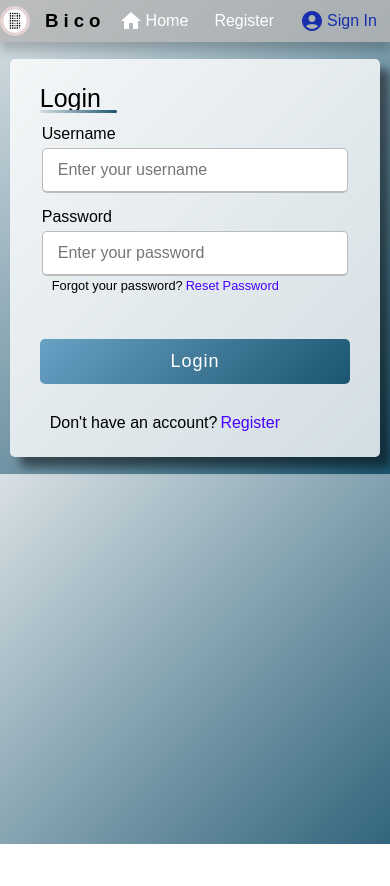
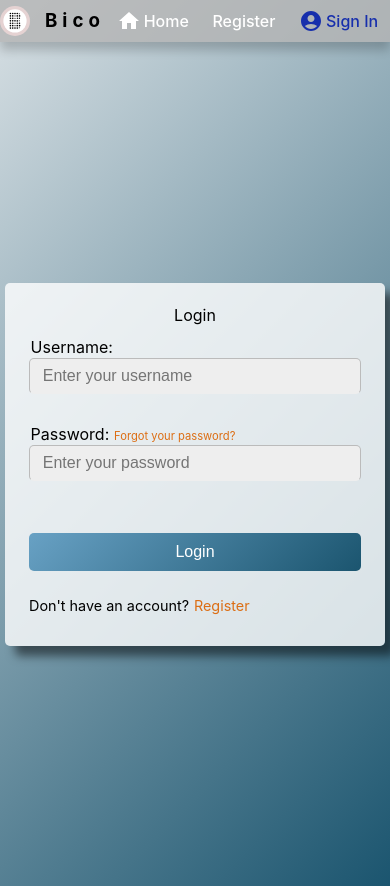
Before and after one commit to nocturnalhum/Bico, a React (Create React App) app in the folder frontend/: page /login in a window 390 px wide. Before the commit the page ends 844 px from the top, so only its background shows below. Built offline with nearby package versions, Linux system fonts and the light colour scheme; the HTML template or start-up script is replaced by a standard one.

Commit message:
Created Forgot Password form and restructured css for responsiveness

```diff
--- a/frontend/src/index.css
+++ b/frontend/src/index.css
@@ -1,51 +1,80 @@
-*,
-*::before,
-*::after {
+@import url('https://fonts.googleapis.com/css2?family=Poppins:ital,wght@0,300;0,400;0,500;0,700;0,900;1,100&family=Roboto:ital,wght@0,100;0,300;0,400;0,700;0,900;1,500&display=swap');
+
+* {
+  margin: 0;
+  padding: 0;
   box-sizing: border-box;
-  font-family: 'Poppins', sans-serif;
 }
 
-@import url('https://fonts.googleapis.com/css2?family=Poppins:ital,wght@0,300;0,400;0,500;0,700;0,900;1,100&family=Roboto:ital,wght@0,100;0,300;0,400;0,700;0,900;1,500&display=swap');
-
 body {
-  /* background: linear-gradient(135deg, #d8e0e4, #1b556f); */
-  font-family: -apple-system, BlinkMacSystemFont, 'Segoe UI', Roboto, Oxygen,
-    Ubuntu, Cantarell, 'Open Sans', 'Helvetica Neue', sans-serif;
-  height: 100vh;
-  width: 100vw;
-  font-weight: 300;
+  font-family: -apple-system, BlinkMacSystemFont, 'Poppins', 'Segoe UI', Roboto,
+    Oxygen, Ubuntu, Cantarell, 'Open Sans', 'Helvetica Neue', sans-serif;
+  line-height: 1;
   background: linear-gradient(135deg, #d8e0e4, #1b556f);
-  margin: 0;
-  padding: 0;
-
-  /* align-items: end; */
 }
 
-.section {
-  height: 90vh;
-  width: 100vw;
-  display: flex;
-  justify-content: center;
-  padding: 1vh 0px;
+.form-group,
+.form-group label,
+.form-group input {
+  width: 100%;
+  margin-bottom: 1rem;
+}
+
+.form-group label {
+  font-size: 1rem;
+  margin-left: 0.1rem;
+}
+
+.form-group input {
+  padding: 0.5rem 0.8rem;
+  margin-top: 0.2rem;
+  border: 1px solid #bbb;
+  border-radius: 5px;
+  border-bottom: 1px solid transparent;
+  background-color: #eee;
+  font-size: 1rem;
+}
+
+.btn {
+  margin: 20px 0;
+  padding: 10px 20px;
+  cursor: pointer;
+  width: 100%;
+  font-size: 1rem;
+  font-weight: 500;
+  border-radius: 5px;
+  border: none;
+}
+
+.btn:hover {
+  opacity: 0.8;
+}
+
+.btn-primary {
+  background: linear-gradient(135deg, #68a1c4, #1b556f);
+  color: #fff;
+}
+
+.btn:hover {
+  background: linear-gradient(-135deg, #80b6d1, #1b556f);
 }
 
 .error-message {
   width: 100%;
-  height: 0;
   display: inline-block;
-  padding: 0px;
-
-  color: red;
+  padding: 5px;
+  background: red;
+  color: #fff;
   text-align: center;
-  /* margin: 0.5rem 0; */
+  margin: 0.5rem 0;
 }
 
-@media (max-width: 380px) {
-  body {
-    height: 125vh;
-  }
-  .section {
-    height: 115vh;
-    padding: 1vh 0px;
-  }
+.success-message {
+  width: 100%;
+  display: inline-block;
+  padding: 5px;
+  background: green;
+  color: #fff;
+  text-align: center;
+  margin: 0.5rem 0;
 }
--- a/frontend/src/pages/ForgotPassword/ForgotPassword.js
+++ b/frontend/src/pages/ForgotPassword/ForgotPassword.js
@@ -18,7 +18,7 @@ const ForgotPassword = () => {
 
     try {
       const { data } = await axios.post(
-        '/api/auth/v1/forgotpassword',
+        '/auth/forgotpassword',
         { email },
         config
       );
@@ -27,19 +27,21 @@ const ForgotPassword = () => {
       setEmail('');
       setTimeout(() => {
         setError('');
-      }, 5000);
+      }, 3000);
     }
   };
   return (
-    <div className='forgotpassword-container'>
-      <form onSubmit={forgotPasswordHandler} className='forgotpassword-form'>
-        <h3 className='forgotpassword-screen__title'>Forgot Password</h3>
+    <div className='forgotpassword-screen'>
+      <form
+        onSubmit={forgotPasswordHandler}
+        className='forgotpassword-screen__form'
+      >
+        <div className='forgotpassword-screen__title'>Forgot Password</div>
         {error && <span className='error-message'>{error}</span>}
         {success && <span className='success-message'>{success}</span>}
         <div className='form-group'>
           <p className='forgotpassword-screen__subtext'>
-            Please enter the email address you register your account with. We
-            will send you reset password confirmation to this email
+            We will send you a link to reset your password to this email.
           </p>
           <label htmlFor='email'>Email:</label>
           <input
--- a/frontend/src/pages/Login/Login.js
+++ b/frontend/src/pages/Login/Login.js
@@ -38,60 +38,49 @@ export default function Login() {
   };
 
   return (
-    <div className='section'>
-      <div className='loginWrapper'>
-        <div className='title'>Login</div>
-        <form onSubmit={loginHandler}>
-          <div className='form-details'>
-            <div className='input-box'>
-              <label htmlFor='username' className='details'>
-                Username
-              </label>
+    <div className='login-screen'>
+      <form onSubmit={loginHandler} className='login-screen__form'>
+        <div className='login-screen__title'>Login</div>
+        {error && <span className='error-message'>{error}</span>}
+        <div className='form-group'>
+          <label htmlFor='username'>Username:</label>
           <input
             required
             type='text'
+            id='username'
             placeholder='Enter your username'
             value={username}
             onChange={(e) => setUsername(e.target.value)}
           />
         </div>
 
-            <div className='input-box'>
-              <label htmlFor='password' className='details'>
-                Password
+        <div className='form-group'>
+          <label htmlFor='password'>
+            Password:
+            <Link to='/resetpassword' className='login-screen__forgotPassword '>
+              Forgot your password?
+            </Link>
           </label>
           <input
             required
             type='password'
+            id='password'
             placeholder='Enter your password'
             value={password}
             onChange={(e) => setPassword(e.target.value)}
           />
-              <div className='text'>
-                <span className='reset-password'>
-                  Forgot your password?
-                  <Link to='/resetpassword' className='login-register '>
-                    Reset Password
-                  </Link>
-                </span>
         </div>
-            </div>
-          </div>
-          {error && <span className='error-message'>{error}</span>}
 
-          <div className='button'>
-            <input type='submit' value='Login' />
-          </div>
-          <div className='text'>
-            <span className='register'>
+        <button type='submit' className='btn btn-primary'>
+          Login
+        </button>
+        <span className='login-screen__subtext'>
           Don't have an account?
-              <Link to='/register' className='login-register '>
+          <Link to='/register' className='link'>
             Register
           </Link>
         </span>
-          </div>
       </form>
-      </div>
     </div>
   );
 }
--- a/frontend/src/pages/Login/login.css
+++ b/frontend/src/pages/Login/login.css
@@ -1,124 +1,40 @@
-.loginWrapper {
-  background-color: rgba(255, 255, 255, 0.8);
-  max-width: 700px;
-  width: 95%;
-  height: 70%;
-  padding: 25px 30px;
+.login-screen {
+  width: 100%;
+  height: 100vh;
+  display: flex;
+  align-items: center;
+  justify-content: center;
+}
+
+.login-screen__form {
+  width: 380px;
+  padding: 1.5rem;
+  background: rgba(255, 255, 255, 0.8);
   border-radius: 5px;
+  /* box-shadow: 0 1rem 2rem rgba(0, 0, 0, 0.2); */
   box-shadow: 10px 10px 10px rgba(0, 0, 0, 0.5);
 }
 
-.loginWrapper .title {
-  /* background-color: red; */
-  font-size: 25px;
-  font-weight: 500;
-  position: relative;
+.login-screen__title {
+  text-align: center;
+  margin-bottom: 1rem;
 }
 
-.loginWrapper .title::before {
-  content: '';
-  position: absolute;
-  height: 3px;
-  width: 25%;
-  bottom: 0;
-  border-radius: 5px;
-  background: linear-gradient(-135deg, #1b556f, #d8e0e4);
+.login-screen__forgotPassword {
+  font-size: 0.7rem;
+  text-decoration: none;
+  margin-left: 0.3rem;
+  color: rgb(220, 110, 20);
 }
 
-.loginWrapper form .form-details {
-  /* background-color: orange; */
-  display: flex;
-  flex-wrap: wrap;
-  justify-content: space-between;
-  margin: 12px 2px 12px 2px;
-  /* flex: 200px; */
+.login-screen__subtext {
+  font-size: 0.9rem;
+  display: block;
+  margin: 0.5rem 0;
 }
 
-form .form-details .input-box {
-  /* background-color: blueviolet; */
-  margin-bottom: 15px;
-  width: calc(100% / 2 - 20px);
-  /* width: 100%; */
+.login-screen__subtext .link {
+  text-decoration: none;
+  margin-left: 0.3rem;
+  color: rgb(220, 110, 20);
 }
-
-.form-details .input-box .details {
-  display: block;
-  font-weight: 500;
-  margin-bottom: 5px;
-}
-
-.user-details .input-box input:focus,
-.user-details .input-box input:valid {
-  border-color: #1b556f;
-}
-
-.form-details .input-box input {
-  height: 45px;
-  width: 100%;
-  outline: none;
-  border-radius: 5px;
-  border: 1px solid #bbb;
-  padding-left: 10px;
-  font-size: 16px;
-  border-bottom-width: 2px;
-  transition: all 0.3s ease;
-}
-
-.loginWrapper form .profileAvatar {
-  /* background-color: salmon; */
-  display: flex;
-  justify-content: center;
-  align-items: center;
-}
-.loginWrapper form .profileAvatar img {
-  width: 30%;
-  border-radius: 50%;
-}
-.loginWrapper form .button {
-  /* background-color: mediumaquamarine; */
-  height: 45px;
-  margin: 30px 0;
-}
-
-form .button input {
-  height: 100%;
-  width: 100%;
-  border: none;
-  color: #fff;
-  border: none;
-  border-radius: 5px;
-  font-size: 18px;
-  font-weight: 500;
-  letter-spacing: 1px;
-  cursor: pointer;
-  transition: all 0.3 ease;
-  background: linear-gradient(135deg, #68a1c4, #1b556f);
-}
-
-form .button input:hover {
-  background: linear-gradient(-135deg, #80b6d1, #1b556f);
-}
-
-.loginWrapper form .text .register {
-  /* background-color: purple; */
-  margin-left: 10px;
-}
-
-.loginWrapper form .text .reset-password {
-  /* background-color: purple; */
-  margin-left: 10px;
-  font-size: 0.8rem;
-}
-
-@media (max-width: 600px) {
-  form .form-details .input-box {
-    width: 100%;
-  }
-}
-
-@media (max-height: 668px) {
-  .loginWrapper {
-    height: 95vh;
-    overflow: hidden;
-  }
-}
--- a/frontend/src/pages/Register/Register.js
+++ b/frontend/src/pages/Register/Register.js
@@ -12,6 +12,7 @@ export default function Register() {
   const [password, setPassword] = useState('');
   const [confirmPassword, setConfirmPassword] = useState('');
   const [error, setError] = useState('');
+
   const navigate = useNavigate();
 
   const registerHandler = async (e) => {
@@ -50,18 +51,16 @@ export default function Register() {
   };
 
   return (
-    <div className='registerWrapper'>
-      <div className='title'>Registration</div>
-
-      <form onSubmit={registerHandler}>
-        <div className='form-details'>
-          <div className='input-box'>
-            <label htmlFor='username' className='details'>
-              Username
-            </label>
+    <div className='register-screen'>
+      <form onSubmit={registerHandler} className='register-screen__form'>
+        <div className='register-screen__title'>Registration</div>
+        {error && <span className='error-message'>{error}</span>}
+        <div className='form-group'>
+          <label htmlFor='username'>Username:</label>
           <input
             required
             type='text'
+            id='username'
             placeholder='Enter your username'
             value={username}
             onChange={(e) => {
@@ -70,25 +69,23 @@ export default function Register() {
             }}
           />
         </div>
-          <div className='input-box'>
-            <label htmlFor='email' className='details'>
-              Email
-            </label>
+        <div className='form-group'>
+          <label htmlFor='email'>Email:</label>
           <input
             required
             type='email'
+            id='email'
             placeholder='Enter your email'
             value={email}
             onChange={(e) => setEmail(e.target.value)}
           />
         </div>
-          <div className='input-box'>
-            <label htmlFor='password' className='details'>
-              Password
-            </label>
+        <div className='form-group'>
+          <label htmlFor='password'>Password:</label>
           <input
             required
             type='password'
+            id='password'
             placeholder='Enter your password'
             value={password}
             onChange={(e) => {
@@ -96,33 +93,29 @@ export default function Register() {
             }}
           />
         </div>
-          <div className='input-box'>
-            <label htmlFor='confirmPassword' className='details'>
-              Confirm Password
-            </label>
+        <div className='form-group'>
+          <label htmlFor='confirmPassword'>Confirm Password:</label>
           <input
             required
             type='password'
+            id='confirmPassword'
             placeholder='Confirm your password'
             value={confirmPassword}
             onChange={(e) => setConfirmPassword(e.target.value)}
           />
         </div>
-        </div>
         <RenderAvatar />
 
-        {error && <span className='error-message'>{error}</span>}
-        <div className='button'>
-          <input type='submit' value='Register' />
-        </div>
-        <div className='text'>
-          <span className='login'>
+        <button type='submit' className='btn btn-primary'>
+          Register
+        </button>
+
+        <span className='register-screen__subtext'>
           Already have an account?
-            <Link to='/login' className='login-register'>
+          <Link to='/login' className='link'>
             Login
           </Link>
         </span>
-        </div>
       </form>
     </div>
   );
--- a/frontend/src/pages/Register/register.css
+++ b/frontend/src/pages/Register/register.css
@@ -1,113 +1,35 @@
-.registerWrapper {
-  background-color: rgba(255, 255, 255, 0.8);
-  max-width: 700px;
-  width: 95%;
-  height: 100%;
-  padding: 25px 30px;
+.register-screen {
+  width: 100%;
+  height: 100vh;
+  display: flex;
+  align-items: center;
+  justify-content: center;
+}
+
+.register-screen__form {
+  width: 380px;
+  padding: 1.5rem;
+  background: rgba(255, 255, 255, 0.8);
   border-radius: 5px;
+  box-shadow: 0 1rem 2rem rgba(0, 0, 0, 0.2);
   box-shadow: 10px 10px 10px rgba(0, 0, 0, 0.5);
 }
 
-.registerWrapper .title {
-  /* background-color: red; */
+.register-screen__title {
+  text-align: center;
+  margin-bottom: 1rem;
   font-size: 25px;
   font-weight: 500;
-  position: relative;
 }
 
-.registerWrapper .title::before {
-  content: '';
-  position: absolute;
-  height: 3px;
-  width: 160px;
-  bottom: 0;
-  border-radius: 5px;
-  background: linear-gradient(135deg, #d8e0e4, #1b556f);
+.register-screen__subtext {
+  font-size: 0.9rem;
+  display: block;
+  margin: 0.5rem 0;
 }
 
-.registerWrapper form .form-details {
-  /* background-color: orange; */
-  display: flex;
-  flex-wrap: wrap;
-  justify-content: space-between;
-  margin: 12px 2px 12px 2px;
+.register-screen__subtext .link {
+  text-decoration: none;
+  margin-left: 0.4rem;
+  color: rgb(220, 110, 20);
 }
-
-form .form-details .input-box {
-  /* background-color: blueviolet; */
-  margin-bottom: 15px;
-  width: calc(100% / 2 - 20px);
-}
-
-.form-details .input-box .details {
-  display: block;
-  font-weight: 500;
-  margin-bottom: 5px;
-}
-
-.user-details .input-box input:focus,
-.user-details .input-box input:valid {
-  border-color: #1b556f;
-}
-
-.form-details .input-box input {
-  height: 45px;
-  width: 100%;
-  outline: none;
-  border-radius: 5px;
-  border: 1px solid #bbb;
-  padding-left: 15px;
-  font-size: 16px;
-  border-bottom-width: 2px;
-  transition: all 0.3s ease;
-}
-
-.registerWrapper form .button {
-  /* background-color: mediumaquamarine; */
-  height: 45px;
-  margin: 30px 0;
-}
-
-form .button input {
-  height: 100%;
-  width: 100%;
-  border: none;
-  color: #fff;
-  border-radius: 5px;
-  font-size: 18px;
-  font-weight: 500;
-  letter-spacing: 1px;
-  cursor: pointer;
-  transition: all 0.3 ease;
-}
-
-.registerWrapper form .text {
-  /* background-color: purple; */
-  position: relative;
-  text-align: center;
-  bottom: 25px;
-}
-
-.login-register {
-  margin-left: 3px;
-  color: rgb(72, 0, 255);
-  bottom: 50px;
-  text-decoration: none;
-}
-
-.avatar-popper {
-  z-index: 100;
-}
-
-@media (max-width: 600px) {
-  form .form-details .input-box {
-    width: 100%;
-  }
-
-  body {
-    height: 100%;
-  }
-  .section {
-    height: 100%;
-  }
-}
```
Also changed, not shown: frontend/src/components/avatar/avatar.css (+13 -0 lines), frontend/src/pages/Login/login_v1.css (added, +124 -0 lines), frontend/src/pages/Register/register_v1.css (added, +113 -0 lines). Lines whose indentation alone changed are shown as unchanged.
